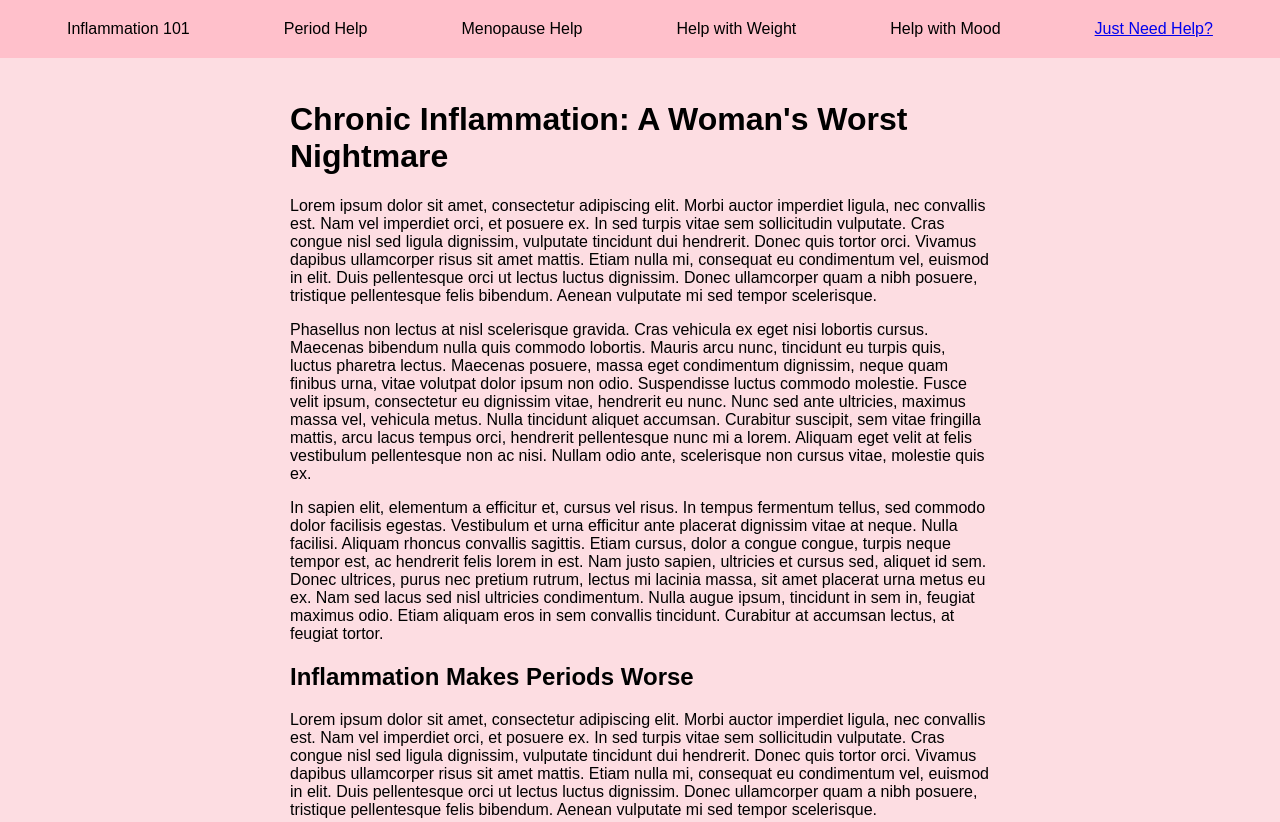
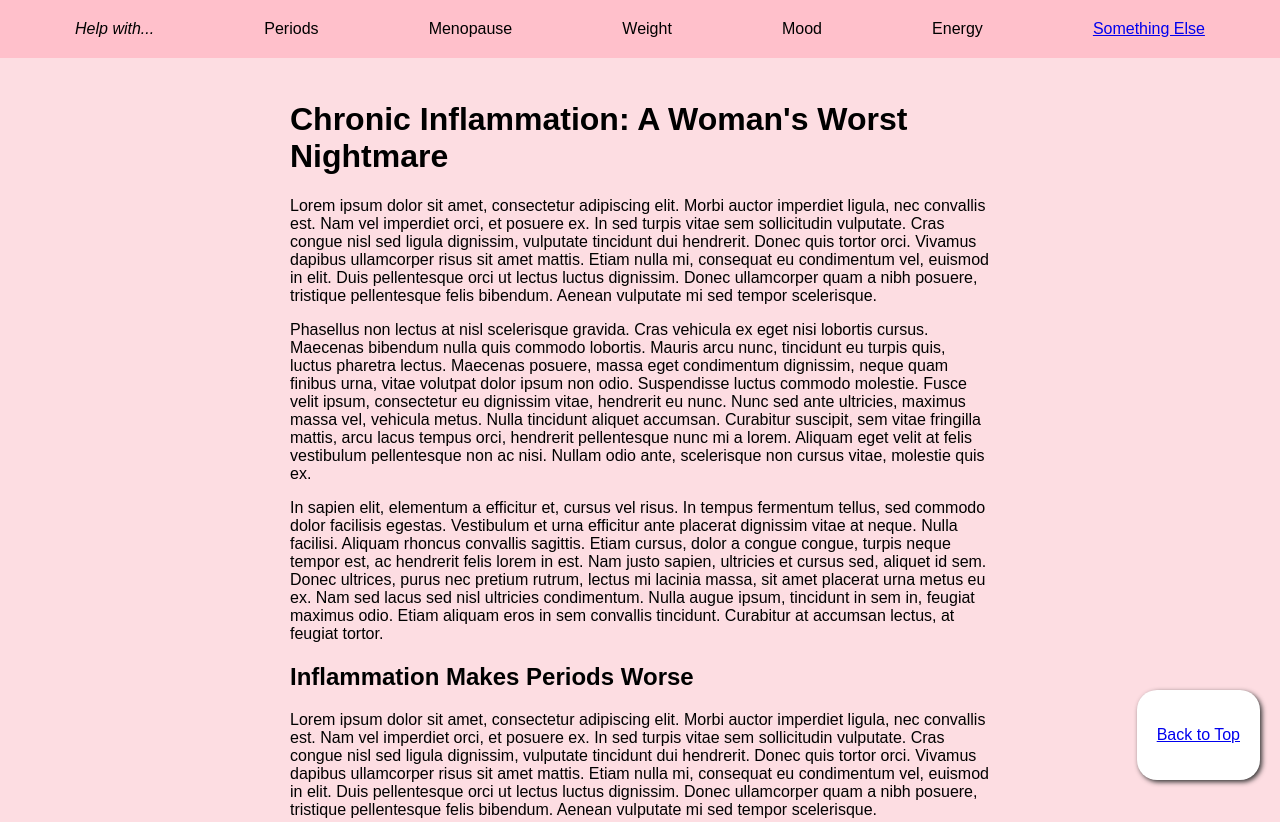
Before and after one commit to Joannamcregan/anti-inflammatory-lifestyle, a website with bundled scripts: page index.html in a window 1280 px wide. Shown: the top 822 px of the page. Built offline with nearby package versions, Linux system fonts and the light colour scheme.

Commit message:
Add files via upload

```diff
--- a/index.html
+++ b/index.html
@@ -10,13 +10,14 @@
     <!-- <link rel="icon" type="image/x-icon" href="./img/moon_icon.ico"> -->
 </head>
 <body>
-    <header>
-        <a>Inflammation 101</a>
-        <a>Period Help</a>
-        <a>Menopause Help</a>
-        <a>Help with Weight</a>
-        <a>Help with Mood</a>
-        <a href="#help" class="special-link">Just Need Help?</a>
+    <header id="top">
+        <span><em>Help with...</em></span>
+        <a>Periods</a>
+        <a>Menopause</a>
+        <a>Weight</a>
+        <a>Mood</a>
+        <a>Energy</a>
+        <a href="#help" class="special-link">Something Else</a>
     </header>
     <main>
         <h1 class="normal">Chronic Inflammation: A Woman's Worst Nightmare</h1>
@@ -56,7 +57,7 @@
         <p  class="normal">Lorem ipsum dolor sit amet, consectetur adipiscing elit. Morbi auctor imperdiet ligula, nec convallis est. Nam vel imperdiet orci, et posuere ex. In sed turpis vitae sem sollicitudin vulputate. Cras congue nisl sed ligula dignissim, vulputate tincidunt dui hendrerit. Donec quis tortor orci. Vivamus dapibus ullamcorper risus sit amet mattis. Etiam nulla mi, consequat eu condimentum vel, euismod in elit. Duis pellentesque orci ut lectus luctus dignissim. Donec ullamcorper quam a nibh posuere, tristique pellentesque felis bibendum. Aenean vulputate mi sed tempor scelerisque.</p>
         <p  class="normal">Phasellus non lectus at nisl scelerisque gravida. Cras vehicula ex eget nisi lobortis cursus. Maecenas bibendum nulla quis commodo lobortis. Mauris arcu nunc, tincidunt eu turpis quis, luctus pharetra lectus. Maecenas posuere, massa eget condimentum dignissim, neque quam finibus urna, vitae volutpat dolor ipsum non odio. Suspendisse luctus commodo molestie. Fusce velit ipsum, consectetur eu dignissim vitae, hendrerit eu nunc. Nunc sed ante ultricies, maximus massa vel, vehicula metus. Nulla tincidunt aliquet accumsan. Curabitur suscipit, sem vitae fringilla mattis, arcu lacus tempus orci, hendrerit pellentesque nunc mi a lorem. Aliquam eget velit at felis vestibulum pellentesque non ac nisi. Nullam odio ante, scelerisque non cursus vitae, molestie quis ex.</p>
         <p  class="normal">In sapien elit, elementum a efficitur et, cursus vel risus. In tempus fermentum tellus, sed commodo dolor facilisis egestas. Vestibulum et urna efficitur ante placerat dignissim vitae at neque. Nulla facilisi. Aliquam rhoncus convallis sagittis. Etiam cursus, dolor a congue congue, turpis neque tempor est, ac hendrerit felis lorem in est. Nam justo sapien, ultricies et cursus sed, aliquet id sem. Donec ultrices, purus nec pretium rutrum, lectus mi lacinia massa, sit amet placerat urna metus eu ex. Nam sed lacus sed nisl ultricies condimentum. Nulla augue ipsum, tincidunt in sem in, feugiat maximus odio. Etiam aliquam eros in sem convallis tincidunt. Curabitur at accumsan lectus, at feugiat tortor.</p>
-        <div class="special hidden" id="emergency"><p>Back to Safety</p></div>
+        <a href="#top" class="special" id="top-link"><p>Back to Top</p></a>
         <p>test below</p>
         <p id="motion"></p>
     </main>
--- a/main.js
+++ b/main.js
@@ -3,10 +3,10 @@
 const normal = u('.normal');
 const special = u('.special');
 const helpLinks = u('.special-link');
-const safetyLink = u('#emergency');
+const safetyLink = u('#top-link');
 
 window.addEventListener("devicemotion", (event) => {
-    let motion = `${event.acceleration.x} m/s2`
+    let motion = `${event.acceleration.x} m/s2 on x-axis, ${event.acceleration.y} m/s2 on y-axis, ${event.acceleration.z} m/s on z-axis`
     console.log(motion);
     document.getElementById('motion').innerText = motion;
 });
--- a/style.css
+++ b/style.css
@@ -39,7 +39,7 @@ footer{
 .hidden{
     display: none !important;
 }
-#emergency{
+#top-link{
     background-color: white;
     padding: 20px;
     border-radius: 20px;
```
